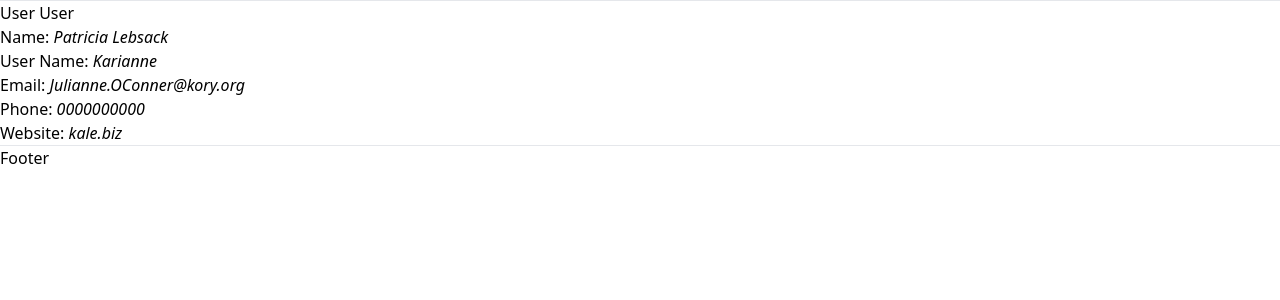
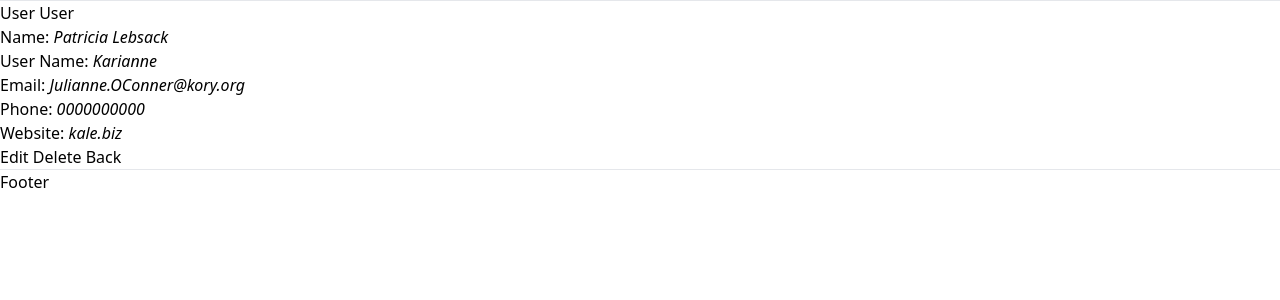
Before and after one commit to angeldominguezg/php-usuers-crud, a PHP site: page /view.php?id=4 in a window 1280 px wide. Shown: the part 24-324 px from the top of the page. Run offline with PHP 8.4, Linux system fonts and the light colour scheme.

Commit message:
Access buttons in edit user

```diff
--- a/edit.php
+++ b/edit.php
@@ -36,7 +36,7 @@ if ($_SERVER['REQUEST_METHOD'] === 'POST') {
                 <label for="website">Website</label>
                 <input class="bg-gray-200" type="text" name="website" value="<?php echo $user['website']?>">
             </div>
-            <button type="submit">Edit User</button>
+            <button type="submit">Update User</button>
         </form>
 </content>
 <?php
--- a/view.php
+++ b/view.php
@@ -30,6 +30,13 @@ $user =  getUserByID($id);
             <label for="">Website: </label>
             <em><?php echo $user['website']?></em>
         </div>
+
+        <!-- Update -->
+        <a href="edit.php?id=<?php echo $user['id'] ?>">Edit</a>
+        <!-- Delete -->
+        <a href="delete.php?id=<?php echo $user['id'] ?>">Delete</a>
+        <!-- Back -->
+        <a href="index.php">Back</a>
     </div>
 </content>
 <?php
```
